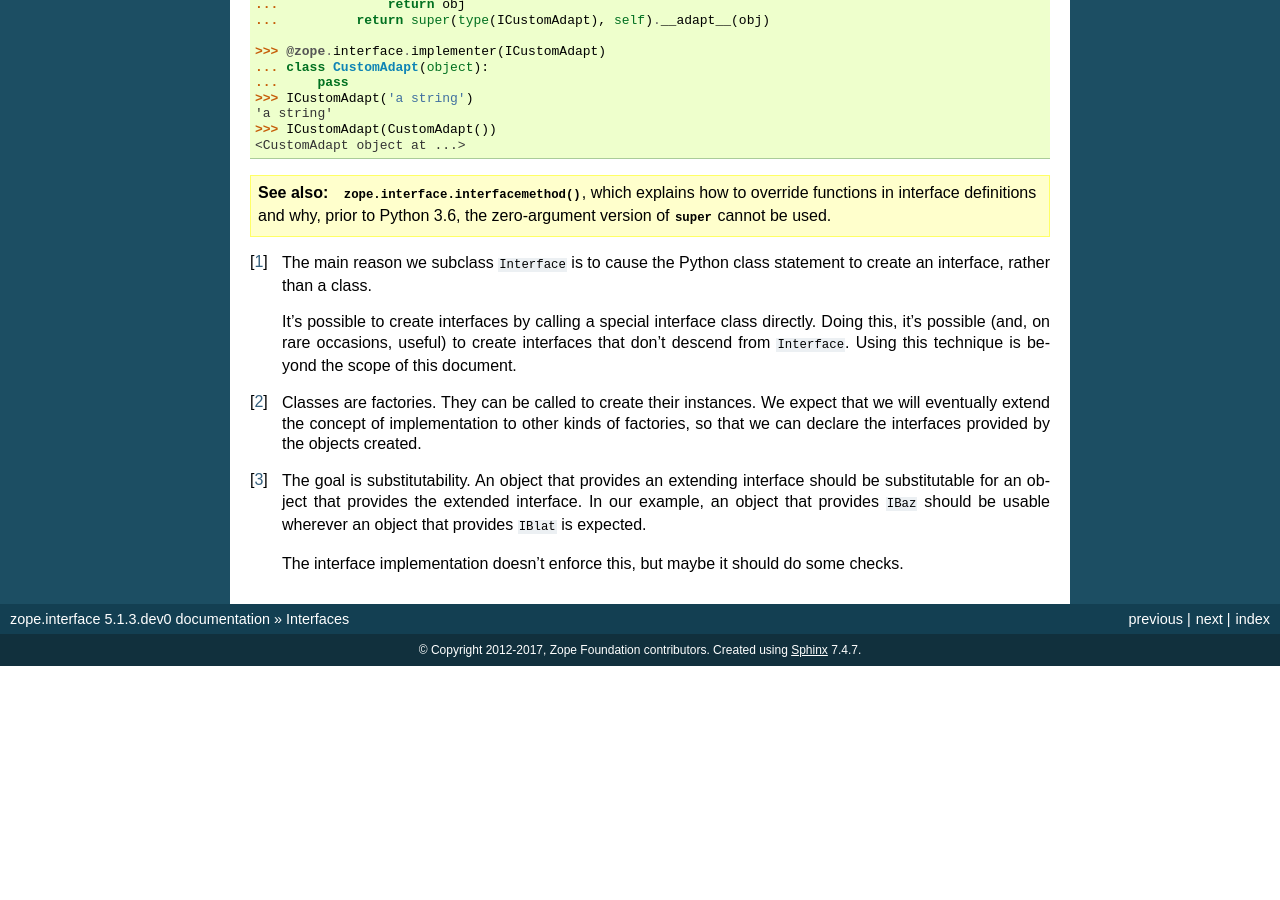
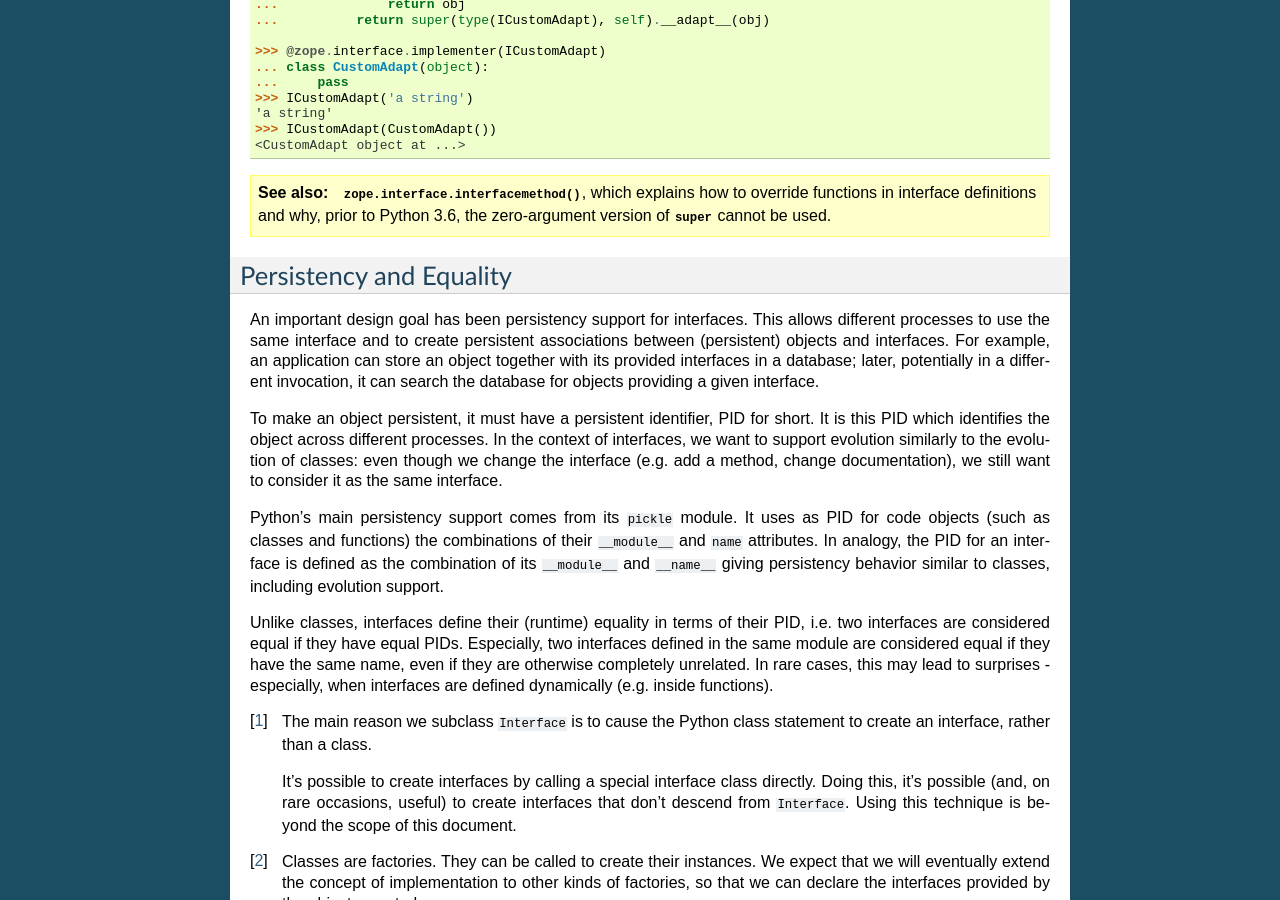
Before and after one commit to zopefoundation/zope.interface, a Sphinx documentation site: the page built from docs/README.rst, in a window 1280 px wide and 900 px high, scrolled down 15087 px. Built offline with Sphinx 7.4.7, drawn with Linux system fonts in a browser that asks for light colours; before the commit the page ends 15753 px from its top, so only the background shows below that; some of the changed text lies outside the part shown.

Commit message:
Document persistency and equality

```diff
--- a/CHANGES.rst
+++ b/CHANGES.rst
@@ -5,7 +5,8 @@
 5.1.3 (unreleased)
 ==================
 
-- Nothing changed yet.
+- Add documentation section ``Persistency and Equality``
+  (`#218 <https://github.com/zopefoundation/zope.interface/issues/218>`_).
 
 
 5.1.2 (2020-10-01)
--- a/docs/README.rst
+++ b/docs/README.rst
@@ -1046,6 +1046,43 @@ functionality for particular interfaces.
    how to override functions in interface definitions and why, prior
    to Python 3.6, the zero-argument version of `super` cannot be used.
 
+
+Persistency and Equality
+========================
+
+An important design goal has been persistency support for interfaces.
+This allows different processes to use the same interface and
+to create persistent associations between (persistent) objects
+and interfaces. For example, an application can store an object
+together with its provided interfaces in a database; later, potentially
+in a different invocation, it can search the database for objects
+providing a given interface.
+
+To make an object persistent, it must have a persistent identifier,
+PID for short.
+It is this PID which identifies the object across different
+processes. In the context of interfaces, we want to support
+evolution similarly to the evolution of classes: even though
+we change the interface (e.g. add a method, change documentation), we
+still want to consider it as the same interface.
+
+Python's main persistency support comes from its ``pickle`` module.
+It uses as PID for code objects (such as classes and functions)
+the combinations of their ``__module__`` and ``name`` attributes.
+In analogy, the PID for an interface is defined
+as the combination of its
+``__module__`` and ``__name__`` giving persistency behavior similar
+to classes, including evolution support.
+
+Unlike classes, interfaces define their
+(runtime) equality in terms of their PID, i.e. two interfaces are
+considered equal if they have equal PIDs. Especially,
+two interfaces defined in the same module are considered equal
+if they have the same name, even if they are otherwise completely
+unrelated. In rare cases, this may lead to surprises - especially,
+when interfaces are defined dynamically (e.g. inside functions).
+
+
 .. [#create] The main reason we subclass ``Interface`` is to cause the
              Python class statement to create an interface, rather
              than a class.
```
